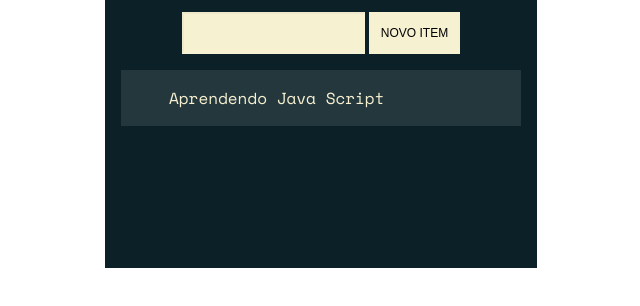
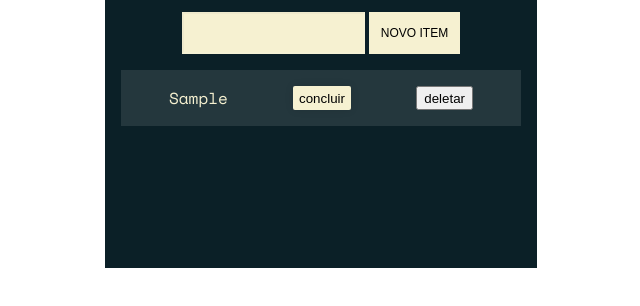
Before and after one commit to LucasEstrella/manipulando-o-dom, a plain HTML site: page index.html in a window 1280 px wide. Both pictures are taken after typing "Sample" into the empty fields and a click on the button "NOVO ITEM". Shown: the part 298-604 px from the top of the page, without its empty margins (319-959 px from the left). Drawn offline with nearby package versions, Linux system fonts and the light colour scheme; a web font is replaced by a local one.

Commit message:
Separação das tarefas em componentes e finalização do projeto

```diff
--- /dev/null
+++ b/componentes/concluiTarefa.js
@@ -0,0 +1,21 @@
+const BotaoConclui = () => {
+    const botaoConclui = document.createElement('button')
+
+    botaoConclui.classList.add('check-button')
+    botaoConclui.innerText = 'concluir'
+
+    botaoConclui.addEventListener('click', concluirTarefa)
+
+    return botaoConclui
+
+}
+
+const concluirTarefa = (evento) => {
+    const botaoConclui = evento.target
+
+    const tarefaCompleta = botaoConclui.parentElement
+
+    tarefaCompleta.classList.toggle('done')
+}
+
+export default BotaoConclui
--- /dev/null
+++ b/componentes/deletaTarefa.js
@@ -0,0 +1,21 @@
+const BotaoDeleta = () => {
+    const botaoDeleta = document.createElement('button')
+
+    botaoDeleta.innerText = 'deletar'
+    botaoDeleta.addEventListener('click', deletarTarefa)
+
+    return botaoDeleta
+}
+
+const deletarTarefa = (evento) => {
+    const botaoDeleta = evento.target
+
+    const tarefaCompleta = botaoDeleta.parentElement
+
+    tarefaCompleta.remove()
+
+    return botaoDeleta
+
+}
+
+export default BotaoDeleta
--- a/index.html
+++ b/index.html
@@ -20,12 +20,10 @@
         <button class="form-button" data-form-button> Novo Item </button>
       </form>
 
-      <ul class="list">
-        <li class="task">
-          <p class="content">Aprendendo Java Script</p>
-        </li>
+      <ul class="list" data-list>
+
       </ul>
     </div>
-    <script src="listaDeTarefas.js"></script>
+    <script type="module" src="main.js"></script>
 </body>
 </html>
--- a/listaDeTarefas.js
+++ /dev/null
@@ -1,14 +0,0 @@
-const criarTarefa = (evento) => {
-
-    evento.preventDefault()
-
-    const input = document.querySelector('[data-form-input]')
-    const valor = input.value
-
-    console.log( valor )
-    input.value = " "
-}
-
-const novaTarefa = document.querySelector('[data-form-button]')
-
-novaTarefa.addEventListener('click', criarTarefa)
--- /dev/null
+++ b/main.js
@@ -0,0 +1,26 @@
+import BotaoConclui from './componentes/concluiTarefa.js'
+import BotaoDeleta from './componentes/deletaTarefa.js'
+
+    const criarTarefa = (evento) => {
+
+    evento.preventDefault()
+
+    const lista = document.querySelector('[data-list]')
+    const input = document.querySelector('[data-form-input]')
+    const valor = input.value
+
+    const tarefa = document.createElement('li')
+    tarefa.classList.add('task')
+    const conteudo = `<p class="content">${valor}</p>`
+
+    tarefa.innerHTML = conteudo
+
+    tarefa.appendChild(BotaoConclui())
+    tarefa.appendChild(BotaoDeleta())
+    lista.appendChild(tarefa)
+    input.value = " "
+}
+
+const novaTarefa = document.querySelector('[data-form-button]')
+
+novaTarefa.addEventListener('click', criarTarefa)
```
